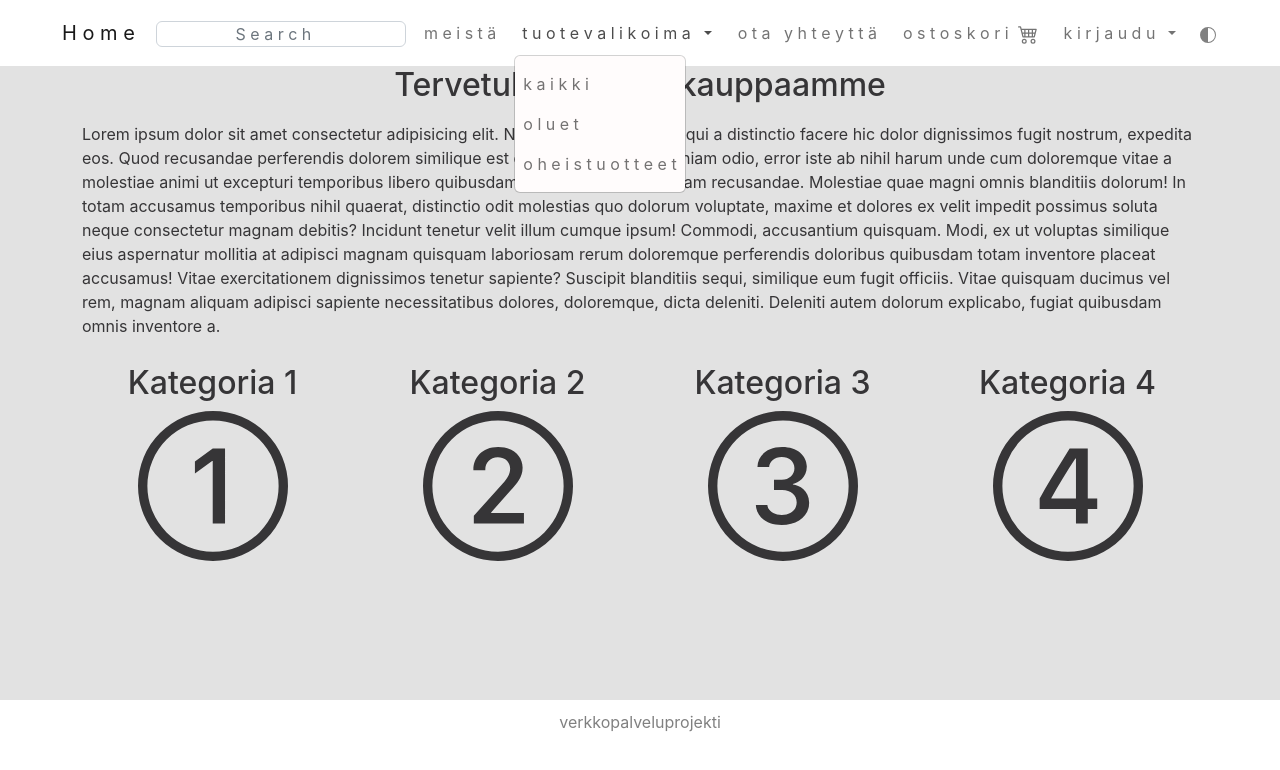
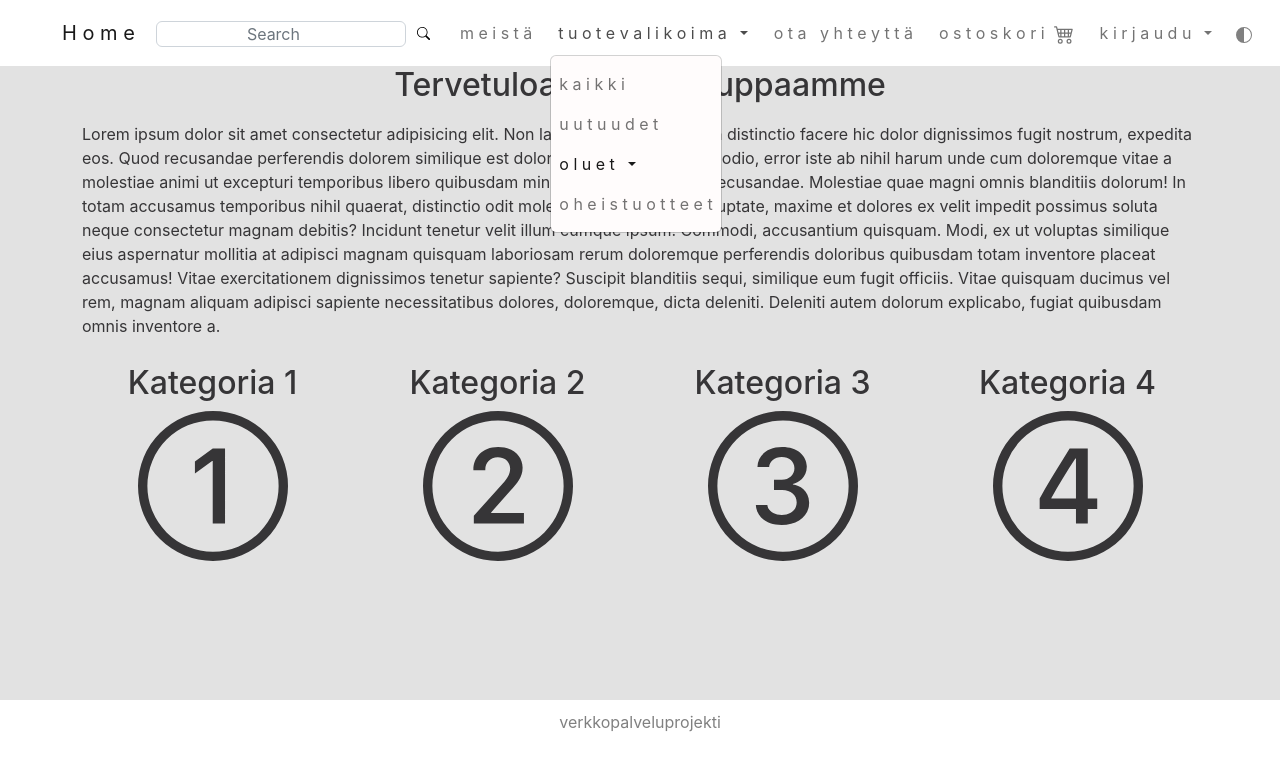
Before and after one commit to joobasb/verkkopalveluprojekti, a React (Create React App) app: page / in a window 1280 px wide. Both pictures are taken after a click on the button "t u o t e v a l i k o i m a". Shown: the top 770 px of the page. Built offline with nearby package versions, Linux system fonts and the light colour scheme.

Commit message:
Add: Navbar -> sub-category dropdown, search icon

```diff
--- a/package.json
+++ b/package.json
@@ -3,6 +3,10 @@
   "version": "0.1.0",
   "private": true,
   "dependencies": {
+    "@fortawesome/fontawesome-svg-core": "^6.2.0",
+    "@fortawesome/free-regular-svg-icons": "^6.2.0",
+    "@fortawesome/free-solid-svg-icons": "^6.2.0",
+    "@fortawesome/react-fontawesome": "^0.2.0",
     "@testing-library/jest-dom": "^5.16.5",
     "@testing-library/react": "^13.4.0",
     "@testing-library/user-event": "^13.5.0",
--- a/src/components/Navbar.css
+++ b/src/components/Navbar.css
@@ -31,6 +31,7 @@
     background-color: white;;
 }
 
+
 .form-control {
     padding: 0;
     margin-top: 8px;
@@ -50,6 +51,16 @@
     margin: 5px;
 }
 
+.dropdown-menu .sub-categories {
+    position: relative;
+}
+
+/* search icon */
+.input-group-text {
+    background-color: white;
+    margin-top: 7px;
+}
+
 .loginform input {
     border: 1px solid grey;
     margin: 2px;
@@ -62,6 +73,16 @@
     border: 1px solid grey;
     color: grey;
     margin: 2px;
+}
+
+.dropdown-menu.sub-categories {
+    list-style: circle;
+    background-color:whitesmoke;
+    line-height: 0.8;
+    border-bottom: 1px solid grey;
+    padding-right: 0;
+    padding-left: 1.75rem;
+    position:relative !important;
 }
 
 @media only screen and (max-width: 1200px) {
--- a/src/components/Navbar.js
+++ b/src/components/Navbar.js
@@ -2,6 +2,10 @@ import React from 'react'
 import { Link } from 'react-router-dom'
 import "../components/Navbar.css"
 import ThemeChanger from './ThemeChanger'
+
+const searchIcon = <svg xmlns="http://www.w3.org/2000/svg" width="13" height="13" background-color="white" class="bi bi-search" viewBox="0 0 16 16">
+<path d="M11.742 10.344a6.5 6.5 0 1 0-1.397 1.398h-.001c.03.04.062.078.098.115l3.85 3.85a1 1 0 0 0 1.415-1.414l-3.85-3.85a1.007 1.007 0 0 0-.115-.1zM12 6.5a5.5 5.5 0 1 1-11 0 5.5 5.5 0 0 1 11 0z"/>
+</svg>;
 
 export default function Navbar() {
   return (
@@ -14,8 +18,11 @@ export default function Navbar() {
         <div className="collapse navbar-collapse" id="navbarNavDropdown">
             <ul className="navbar-nav">
             <li className="nav-item">
-                    <div className="nav-search">
-                        <input type="search" class="form-control rounded" placeholder="S e a r c h" aria-label="Search" aria-describedby="search-addon" />
+                    <div className="nav-search input-group rounded">
+                    <input type="search" class="form-control rounded" placeholder="Search" aria-label="Search" aria-describedby="search-addon" />
+                    <span class="input-group-text border-0" id="search-addon" type="submit">
+                        {searchIcon}
+                        </span>
                     </div>
                     </li>
                 <li className="nav-item">
@@ -23,13 +30,22 @@ export default function Navbar() {
                 </li>
                 <li className="nav-item dropdown">
                 <div className="dropdown">
-                <a className="nav-link dropdown-toggle" href="#" role="button" id="dropdownMenuLink" data-bs-toggle="dropdown" aria-expanded="false">
+                <a className="nav-link dropdown-toggle" href="#" role="button" id="dropdownMenuClickableInside" data-bs-toggle="dropdown" data-bs-auto-close="outside" aria-expanded="false">
                     <span>t u o t e v a l i k o i m a &nbsp;</span>
                 </a>
 
-                <ul className="dropdown-menu product-menu" aria-labelledby="dropdownMenuLink">
+                <ul className="dropdown-menu product-menu" aria-labelledby="dropdownMenuClickableInside">
                     <li><Link to="/products" className="nav-link"><span>k a i k k i</span></Link></li>
-                    <li><Link to="/*" className="nav-link"><span>o l u e t</span></Link></li>
+                    <li><Link to="/*" className="nav-link"><span>u u t u u d e t</span></Link></li>
+                    <a className="nav-link dropdown-toggle" href="#" role="button"  id="dropdownMenuClickableInside" data-bs-toggle="dropdown" data-bs-auto-close="outside" aria-expanded="false">
+                    <span>o l u e t &nbsp;</span>
+                    </a>
+                    <ul className="dropdown-menu sub-categories"aria-labelledby="dropdownMenuClickableInside" data-bs-popper="relative">
+                        <li><Link to="/*" className="nav-link"><span>v a a l e a t</span></Link></li>
+                        <li><Link to="/*" className="nav-link"><span>t u m m a t</span></Link></li>
+                        <li><Link to="/*" className="nav-link"><span>e r i k o i s</span></Link></li>
+                    </ul>
+
                     <li><Link to="/*" className="nav-link"><span>o h e i s t u o t t e e t</span></Link></li>
                 </ul>
                 </div>
```
Also changed, not shown: 1 other file (tests, documents, lock files or other folders).
